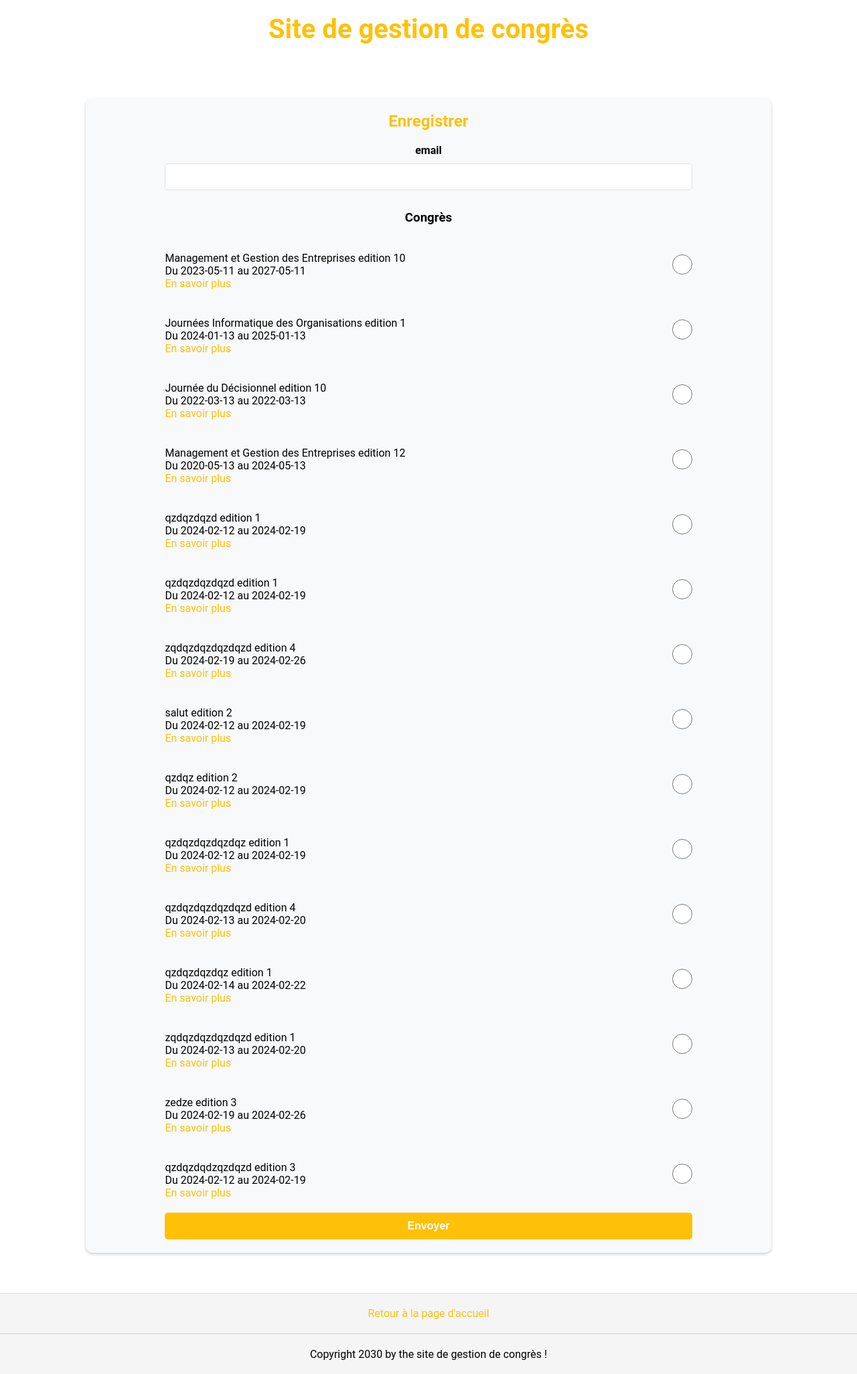
After one commit to EtienneDTS/site_congres, a Flask app: page /enregistrer in a window 1280 px wide. The commit adds this page. Shown: the whole page at 67% size. Run offline with Flask 3, Linux system fonts and the light colour scheme; data comes from the database, SQL or seed files in the repository; both versions use the stored data as it was after the commit.

Commit message:
td jusqu'a 15

```diff
--- a/app.py
+++ b/app.py
@@ -2,8 +2,11 @@ from flask import Flask, render_template, redirect, url_for, request
 import sqlite3
 import os
 from datetime import datetime
+from flask import session
+import secrets
 
 app = Flask(__name__)
+app.secret_key = secrets.token_hex(16)
 
 db_path = "./db/bd_congres.db"
 
@@ -96,7 +99,8 @@ def inscription():
             dtinscription
             ) values (
             ?, ?, ?, ?, ?, ?, ?, ?, ?, ?);"""
-        params = [status, lastname, firstname, organism, code, address, city, country, email, date]
+        params = (status, lastname, firstname, organism,
+                  code, address, city, country, email, date)
         result = query_db(connexion, query, params)
         connexion.commit()
         connexion.close()
@@ -104,9 +108,9 @@ def inscription():
     return render_template('inscription.html', status=status)
 
 
-@app.route("/confirmation")
-def confirmation():
-    return render_template('confirmation.html')
+@app.route("/confirmation/<string:email>")
+def confirmation(email):
+    return render_template('confirmation.html', email=email)
 
 
 @app.route("/consultation", methods=['POST', 'GET'])
@@ -133,7 +137,7 @@ def consultation():
         params = [str(codparticipant)]
         result = query_db(connexion, query, params)
         data = result[0]
-        column = result[1] # utilise pas car moche demander au prof
+        column = result[1]  # utilise pas car moche demander au prof
         connexion.close()
         congres_list = []
         congres = [[]]
@@ -155,5 +159,189 @@ def consultation():
     return render_template('consultation.html')
 
 
+@app.route("/creation")
+def creation():
+    message = request.args.get("message")
+    connexion = create_connexion()
+    query = "select * from thematiques"
+    result = query_db(connexion, query)
+    themes = result[0]
+    query = "select * from activites"
+    result = query_db(connexion, query)
+    activities = result[0]
+    connexion.close()
+    if message:
+        return render_template("creation.html", themes=themes, activities=activities, message=message)
+    return render_template("creation.html", themes=themes, activities=activities)
+
+
+@app.route("/recapitulatif", methods=["POST"])
+def recapitulatif():
+    context = {}
+    context["title"] = request.form.get("title")
+    context["num"] = int(request.form.get("num"))
+    context["url"] = request.form.get("url")
+    context["start"] = request.form.get("start")
+    context["end"] = request.form.get("end")
+    start_date = datetime.strptime(context["start"], "%Y-%m-%d").date()
+    end_date = datetime.strptime(context["end"], "%Y-%m-%d").date()
+    context["themes"] = request.form.getlist("theme")
+    context["activities"] = request.form.getlist("activity")
+    today = datetime.now().date()
+
+    if start_date > end_date:
+        return redirect(url_for("creation", message="La date de début doit être inférieure à la date de fin"))
+    if start_date < today:
+        return redirect(url_for("creation", message="La date de début doit être supérieure à la date d'aujourd'hui"))
+
+    connexion = create_connexion()
+
+    query = """
+    select c.codcongres
+    from congres c
+    where c.titrecongres = ?
+    and c.numeditioncongres = ?;
+    """
+    params = (context["title"], context["num"])
+    result = query_db(connexion, query, params)
+    if len(result[0]) > 0:
+        return redirect(url_for("creation", message=f"Le congrès {context['title']} edition {context['num']} existe déjà"))
+
+    query = """insert into congres (
+        titrecongres,
+        numeditioncongres,
+        dtdebutcongres,
+        dtfincongres,
+        urlsitewebcongres
+    ) values (?, ?, ?, ?, ?);
+    """
+    params = (context["title"], context["num"],
+              context["start"], context["end"], context["url"])
+    query_db(connexion, query, params)
+    connexion.commit()
+    query = """
+    select c.codcongres
+    from congres c
+    where c.titrecongres = ?
+    and c.numeditioncongres = ?;
+    """
+    params = (context["title"], context["num"])
+    result = query_db(connexion, query, params)
+    codcongres = result[0][0][0]
+
+    if len(context["activities"]) > 0:
+        for code in context["activities"]:
+            query = """
+            insert into proposer (codeactivite, codcongres)
+            values (?, ?)
+            """
+            params = (code, codcongres)
+            query_db(connexion, query, params)
+
+    if len(context["themes"]) > 0:
+        for code in context["themes"]:
+            query = """
+            insert into traiter (codcongres, codethematique)
+            values (?, ?)
+            """
+            params = (codcongres, code)
+            query_db(connexion, query, params)
+    connexion.commit()
+
+    query = f"""
+    select t.nomthematique
+    from thematiques t
+    where t.codethematique in ({", ".join(context['themes'])});"""
+    context["themes"] = query_db(connexion, query)[0]
+    query = f"""
+    select a.nomactivite
+    from activites a
+    where a.codeactivite in ({", ".join(context['activities'])});"""
+    context["activities"] = query_db(connexion, query)[0]
+    context["start"] = datetime.strptime(
+        context["start"], "%Y-%m-%d").strftime("%d/%m/%Y")
+    context["end"] = datetime.strptime(
+        context["end"], "%Y-%m-%d").strftime("%d/%m/%Y")
+    connexion.close()
+
+    return render_template("recapitulatif.html", **context)
+
+
+@app.route("/logout")
+def logout():
+    session.pop('participant', None)
+    return redirect(url_for('menu'))
+
+
+@app.route("/choisir/<int:num>", methods=["GET"])
+def choisir(num):
+    if not session.get("participant"):
+        return redirect(url_for("enregistrer"))
+    num = int(num)
+    connexion = create_connexion()
+    query = """
+    select distinct t.codethematique, t.nomthematique
+    from thematiques t, traiter tr, congres c
+    where t.codethematique = tr.codethematique
+    and c.codcongres = tr.codcongres
+    and c.codcongres = ?
+    """
+    params = [num]
+    themes = query_db(connexion, query, params)[0]
+    query = """
+    select distinct a.codeactivite, a.nomactivite
+    from activites a, proposer p, congres c
+    where a.codeactivite = p.codeactivite
+    and c.codcongres = p.codcongres
+    and c.codcongres = ?
+    """
+    params = [num]
+    activities = query_db(connexion, query, params)[0]
+
+    query = "select c.titrecongres, c.numeditioncongres, c.codcongres from congres c where c.codcongres = ?;"
+    params = [num]
+    congres = query_db(connexion, query, params)[0][0]
+    connexion.close()
+    return render_template("choisir.html", themes=themes, activities=activities, congres=congres)
+
+
+@app.route("/enregistrer", methods=["GET", "POST"])
+def enregistrer():
+    connexion = create_connexion()
+    query = "select * from congres;"
+    result = query_db(connexion, query)
+    congres = result[0]
+    if request.method == "POST":
+        email = request.form.get("email")
+        codcongres = int(request.form.get("congres"))
+        print(codcongres)
+        query = "select * from participants where emailpart = ?;"
+        params = [email]
+        result = query_db(connexion, query, params)
+        if len(result[0]) < 1:
+            message = "Aucun participant ne correspond à l'adresse email"
+            connexion.close()
+            return render_template('enregistrer.html', congres=congres, message=message)
+        query = "select nomstatut from statuts where codestatut = ?;"
+        params = [result[0][0][1]]
+        status = query_db(connexion, query, params)[0][0][0]
+        session["participant"] = {}
+        session["participant"]["codparticipant"] = result[0][0][0]
+        session["participant"]["codestatut"] = status
+        session["participant"]["nompart"] = result[0][0][2]
+        session["participant"]["prenompart"] = result[0][0][3]
+        session["participant"]["organismepart"] = result[0][0][4]
+        session["participant"]["cppart"] = result[0][0][5]
+        session["participant"]["adrpart"] = result[0][0][6]
+        session["participant"]["villepart"] = result[0][0][7]
+        session["participant"]["payspart"] = result[0][0][8]
+        session["participant"]["emailpart"] = result[0][0][9]
+        session["participant"]["dtinscription"] = result[0][0][10]
+        connexion.close()
+        return redirect(url_for("choisir", num=codcongres))
+
+    return render_template('enregistrer.html', congres=congres)
+
+
 if __name__ == "__main__":
     app.run(debug=True)
--- /dev/null
+++ b/static/enregistrer.css
@@ -0,0 +1,112 @@
+.container {
+    display: flex;
+    flex-direction: column;
+    align-items: center;
+    margin-top: 60px;
+    width: 80%;
+    box-shadow: 0 2px 4px rgba(0, 0, 0, 0.2);
+    border-radius: 10px;
+    margin-bottom: 60px;
+    position: relative;
+    left: 50%;
+    transform: translateX(-50%);
+    background-color: #f8f9fa;
+    padding: 20px;
+}
+
+h2 {
+    color: #ffc107;
+}
+
+label {
+    font-weight: bold;
+}
+
+form {
+    display: flex;
+    flex-direction: column;
+    margin-top: 20px;
+    width: 100%;
+    justify-content: space-around;
+    align-items: center;
+}
+
+form input {
+    width: 80%;
+    height: 40px;
+    margin: 10px 0;
+    padding: 10px;
+    border: 1px solid #e0e0e0;
+    border-radius: 5px;
+    font-size: 16px;
+    transition: border-color 0.3s ease;
+}
+
+form input:focus {
+    border-color: #ffc107;
+    outline: none;
+}
+
+form input:hover {
+    border-color: #efcf18;
+}
+
+form input[type="radio"] {
+    width: 30px;
+    height: 30px;
+    margin: 10px 0;
+    padding: 10px;
+    border: 1px solid #e0e0e0;
+    border-radius: 5px;
+    font-size: 16px;
+    transition: border-color 0.3s ease;
+}
+
+form button {
+    width: 80%;
+    height: 40px;
+    margin-top: 20px;
+    background-color: #ffc107;
+    color: white;
+    border: none;
+    border-radius: 5px;
+    font-size: 16px;
+    transition: background-color 0.3s ease;
+    cursor: pointer;
+    font-weight: bold;
+    transition: box-shadow 0.3s ease;
+}
+
+form button:hover {
+    box-shadow: 0 0 10px rgba(0, 0, 0, 0.25);
+}
+
+.message {
+    color: red;
+    margin-top: 10px;
+}
+
+.congres-container {
+    width: 80%;
+    display: flex;
+    flex-direction: column;
+}
+
+.congres-container div {
+    display: flex;
+
+    justify-content: space-between;
+    align-items: center;
+    margin-top: 20px;
+}
+
+.congres-container div div {
+    display: flex;
+    flex-direction: column;
+    align-items: start;
+}
+
+h3 {
+    text-align: center;
+    margin-top: 20px;
+}
--- a/templates/base.html
+++ b/templates/base.html
@@ -18,6 +18,9 @@
 
 <footer>
     <a href="{{url_for('menu')}}">Retour à la page d'accueil</a>
+    {% if session['participant'] %}
+    <p>{{session['participant']['emailpart']}} <a href="{{url_for('logout')}}">Me déconnecter</a></p>
+    {% endif %}
     <hr>
     <div>Copyright 2030 by the site de gestion de congrès !</div>
 </footer>
--- a/templates/confirmation.html
+++ b/templates/confirmation.html
@@ -10,7 +10,7 @@
 {% block content %}
 <div class="container">
     <h2>Confirmation</h2>
-    <p>Votre inscription a bien été prise en compte.</p>
+    <p>Votre inscription a bien été prise en compte pour l'adresse {{email}}.</p>
 </div>
 
 {% endblock %}
--- /dev/null
+++ b/templates/enregistrer.html
@@ -0,0 +1,36 @@
+{% extends 'base.html' %}
+
+{% block styles %}
+<link rel="stylesheet" href="{{url_for('static', filename='enregistrer.css')}}">
+{% endblock %}
+
+{% block title %}Enregistrer{% endblock %}
+
+{% block content %}
+<div class="container">
+    <h2>Enregistrer</h2>
+    <form action="{{url_for('enregistrer')}}" method="post">
+        {% if message %}
+        <div class="message">{{message}}</div>
+        {% endif %}
+        <label for="email">email</label>
+        <input type="email" name="email" required>
+        <div class="congres-container">
+            <h3>Congrès</h3>
+            {% for element in congres %}
+            <div>
+                <div>
+                    <p>{{element[1]}} edition {{element[2]}}</p>
+                    <p>Du {{element[3]}} au {{element[4]}}</p>
+                    <a href="{{element[5]}}">En savoir plus</a>
+                </div>
+                <input type="radio" value="{{element[0]}}" name="congres" required>
+            </div>
+
+
+            {% endfor %}
+        </div>
+        <button type="submit">Envoyer</button>
+    </form>
+</div>
+{% endblock %}
--- a/templates/menu.html
+++ b/templates/menu.html
@@ -15,8 +15,8 @@
             <li><a href="{{url_for('inscription')}}">Créer un compte participant</a></li>
             <li><a href="#">Créer un compte participant (Requète paramétréé)</a></li>
             <li><a href="{{url_for('consultation')}}">Consultation des inscriptions</a></li>
-            <li><a href="#">Création d'un nouveau congrès (Requète paramétréé)</a></li>
-            <li><a href="#">S'inscrire à un congrès (Requète paramétréé pour l'insertion) </a></li>
+            <li><a href="{{url_for('creation')}}">Création d'un nouveau congrès (Requète paramétréé)</a></li>
+            <li><a href="{{url_for('enregistrer')}}">S'inscrire à un congrès (Requète paramétréé pour l'insertion) </a></li>
         </ul>
 </div>
 {% endblock %}
```
Also changed, not shown: static/choisir.css (added, +118 -0 lines), static/creation.css (added, +94 -0 lines), static/recapitulatif.css (added, +40 -0 lines), templates/choisir.html (added, +53 -0 lines), templates/creation.html (added, +53 -0 lines), templates/recapitulatif.html (added, +29 -0 lines), db/bd_congres.db.
